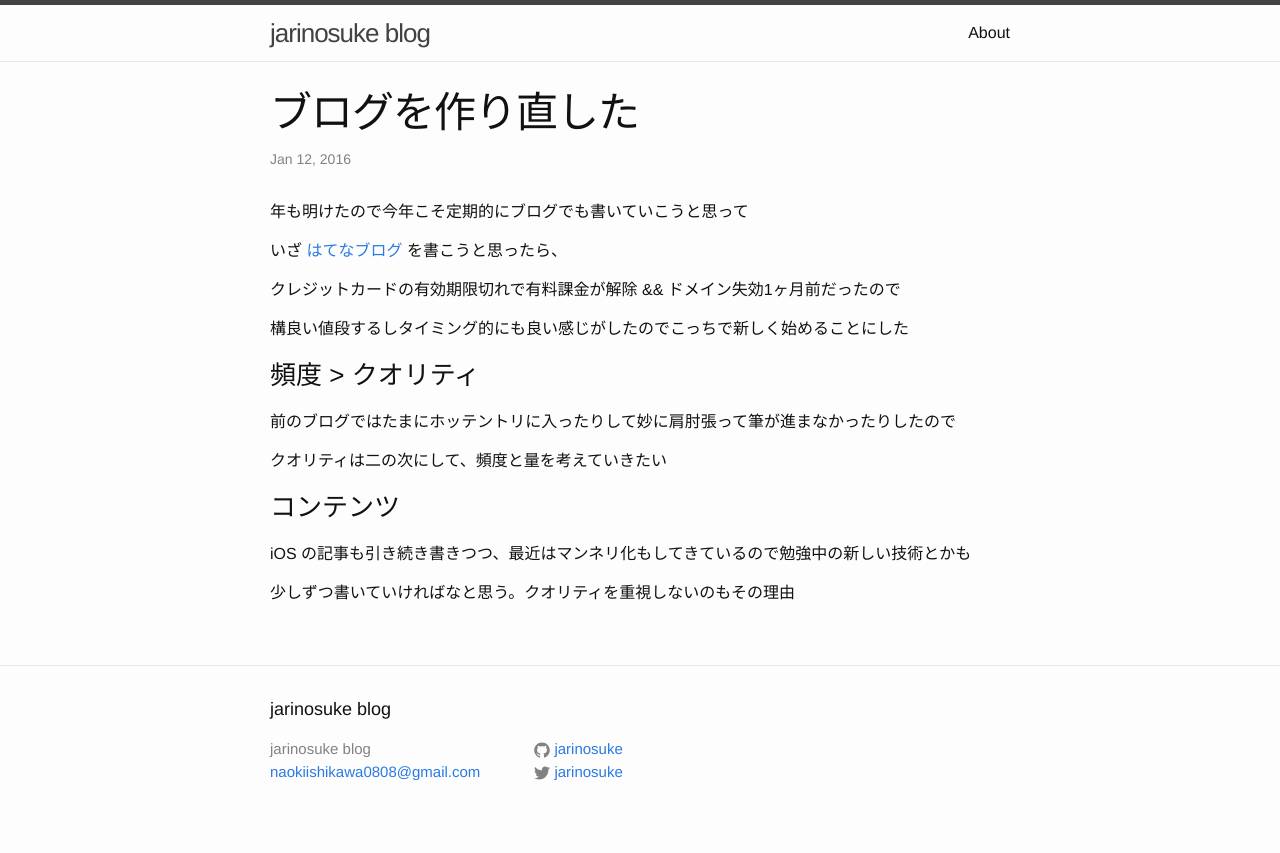
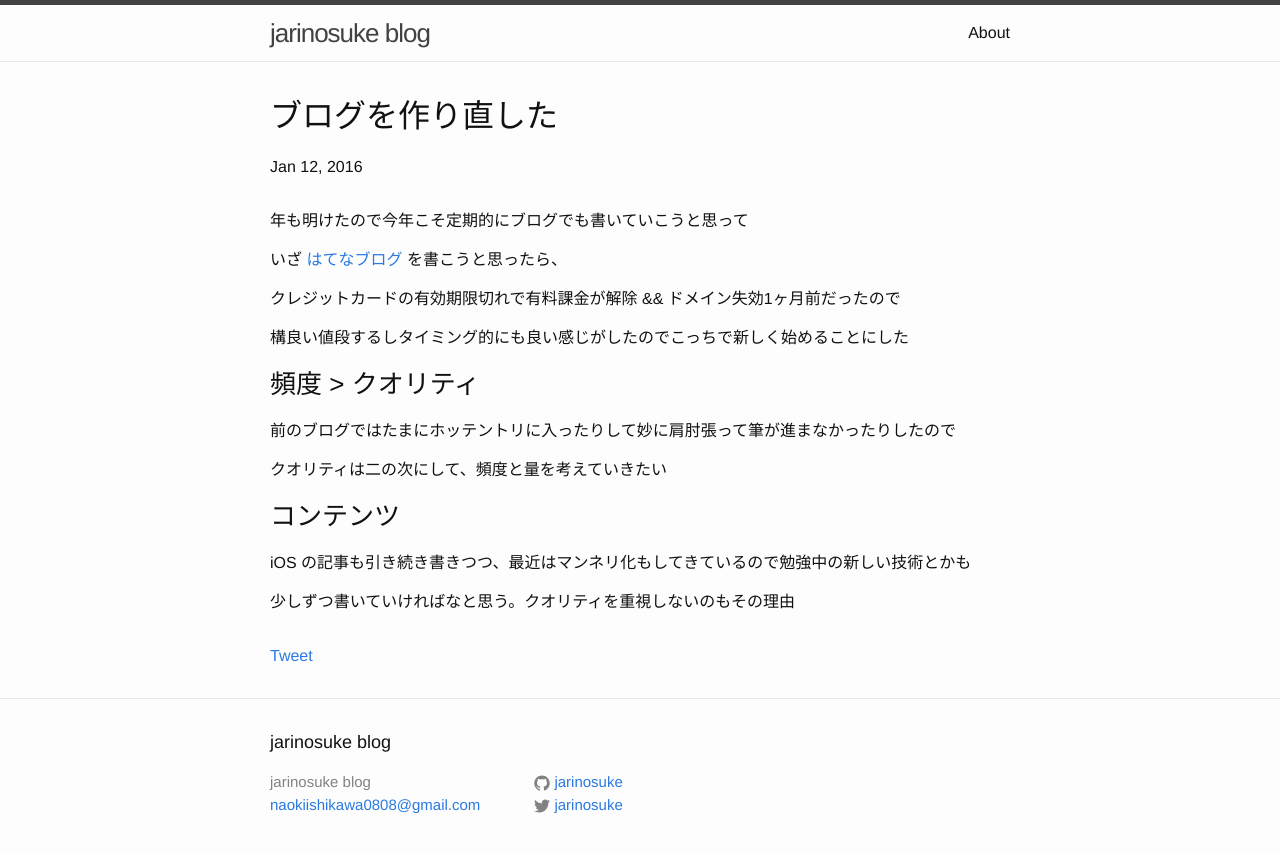
Before and after one commit to jarinosuke/jarinosuke.github.com, a Jekyll site: the page built from _posts/2016-01-12-start-something-new.md, in a window 1280 px wide. Shown: the top 853 px of the page. Built offline with Jekyll 4.4.1, drawn with Linux system fonts in a browser that asks for light colours; comment, search, counter and statistics services are not loaded.

Commit message:
set twitter button in article

```diff
--- a/_layouts/post.html
+++ b/_layouts/post.html
@@ -1,15 +1,19 @@
 ---
 layout: default
 ---
-<article class="post" itemscope itemtype="http://schema.org/BlogPosting">
+<div class="post">
 
   <header class="post-header">
-    <h1 class="post-title" itemprop="name headline">{{ page.title }}</h1>
-    <p class="post-meta"><time datetime="{{ page.date | date_to_xmlschema }}" itemprop="datePublished">{{ page.date | date: "%b %-d, %Y" }}</time>{% if page.author %} • <span itemprop="author" itemscope itemtype="http://schema.org/Person"><span itemprop="name">{{ page.author }}</span></span>{% endif %}</p>
+    <h1>{{ page.title }}</h1>
+    <p class="meta">{{ page.date | date: "%b %-d, %Y" }}{% if page.author %} • {{ page.author }}{% endif %}{% if page.meta %} • {{ page.meta }}{% endif %}</p>
   </header>
 
-  <div class="post-content" itemprop="articleBody">
-    {{ content }}
-  </div>
+  <article class="post-content">
+  {{ content }}
+  </article>
 
-</article>
+  <footer class="post-footer">
+    <a href="https://twitter.com/share" class="twitter-share-button" data-size="large">Tweet</a>
+    <script>!function(d,s,id){var js,fjs=d.getElementsByTagName(s)[0],p=/^http:/.test(d.location)?'http':'https';if(!d.getElementById(id)){js=d.createElement(s);js.id=id;js.src=p+'://platform.twitter.com/widgets.js';fjs.parentNode.insertBefore(js,fjs);}}(document, 'script', 'twitter-wjs');</script>
+  </footer>
+</div>
```
Also changed, not shown: _layouts/page.html (+6 -6 lines).
